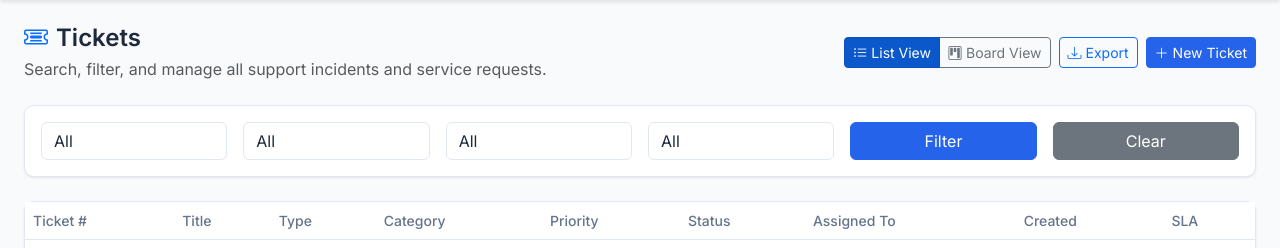
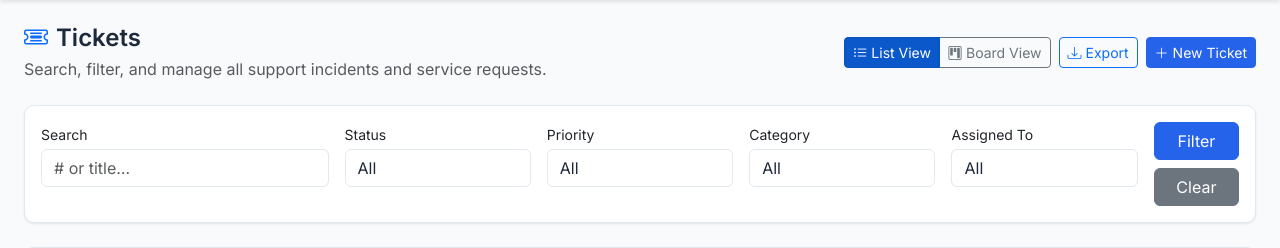
Before and after one commit to avsjadikari/ServiceDesk, a Flask app: page /tickets in a window 1280 px wide. Shown: the part 56-304 px from the top of the page. Run offline with Flask 3, Linux system fonts and the light colour scheme; the visitor is signed in with stand-in values (Sample User, id 1); data comes from the database, SQL or seed files in the repository; data that the repository does not hold is empty.

Commit message:
Add ticket search, nav highlight, and labeled filters

```diff
--- a/app/forms.py
+++ b/app/forms.py
@@ -194,6 +194,7 @@ class TicketForm(FlaskForm):
 
 
 class TicketFilterForm(FlaskForm):
+    q = StringField("Search", validators=[Optional(), Length(max=200)])
     status = SelectField(
         "Status",
         choices=[
--- a/app/routes/tickets.py
+++ b/app/routes/tickets.py
@@ -15,6 +15,7 @@ from flask import (
     url_for,
 )
 from flask_login import current_user, login_required
+from sqlalchemy import or_
 from sqlalchemy.orm import joinedload
 from werkzeug.datastructures import FileStorage
 from werkzeug.utils import secure_filename
@@ -97,7 +98,18 @@ def index():
     priority = request.args.get("priority")
     category = request.args.get("category")
     assigned_to = request.args.get("assigned_to", type=int)
+    q = (request.args.get("q") or "").strip()
 
+    if q:
+        like = f"%{q}%"
+        query = query.filter(
+            or_(
+                Ticket.ticket_number.ilike(like),
+                Ticket.title.ilike(like),
+                Ticket.description.ilike(like),
+                Ticket.category.ilike(like),
+            )
+        )
     if status:
         query = query.filter_by(status=status)
     if priority:
--- a/app/templates/base.html
+++ b/app/templates/base.html
@@ -449,32 +449,32 @@
                 <div class="position-sticky pt-3">
                     <ul class="nav flex-column">
                         <li class="nav-item">
-                            <a class="nav-link" href="{{ url_for('main.dashboard') }}">
+                            <a class="nav-link {% if request.endpoint == 'main.dashboard' %}active{% endif %}" href="{{ url_for('main.dashboard') }}">
                                 <i class="bi bi-speedometer2"></i>{{ _('Dashboard') }}
                             </a>
                         </li>
                         <li class="nav-item">
-                            <a class="nav-link" href="{{ url_for('tickets.index') }}">
+                            <a class="nav-link {% if request.endpoint and request.endpoint.startswith('tickets.') and request.endpoint != 'tickets.board' %}active{% endif %}" href="{{ url_for('tickets.index') }}">
                                 <i class="bi bi-ticket-detailed"></i>{{ _('Tickets') }}
                             </a>
                         </li>
                         <li class="nav-item">
-                            <a class="nav-link" href="{{ url_for('tickets.board') }}">
+                            <a class="nav-link {% if request.endpoint == 'tickets.board' %}active{% endif %}" href="{{ url_for('tickets.board') }}">
                                 <i class="bi bi-kanban"></i>{{ _('Kanban Board') }}
                             </a>
                         </li>
                         <li class="nav-item">
-                            <a class="nav-link" href="{{ url_for('knowledge.index') }}">
+                            <a class="nav-link {% if request.endpoint and request.endpoint.startswith('knowledge.') %}active{% endif %}" href="{{ url_for('knowledge.index') }}">
                                 <i class="bi bi-book"></i>{{ _('Knowledge Base') }}
                             </a>
                         </li>
                         <li class="nav-item">
-                            <a class="nav-link" href="{{ url_for('assets.index') }}">
+                            <a class="nav-link {% if request.endpoint and request.endpoint.startswith('assets.') %}active{% endif %}" href="{{ url_for('assets.index') }}">
                                 <i class="bi bi-pc"></i>{{ _('Assets') }}
                             </a>
                         </li>
                         <li class="nav-item">
-                            <a class="nav-link" href="{{ url_for('analytics.index') }}">
+                            <a class="nav-link {% if request.endpoint and request.endpoint.startswith('analytics.') %}active{% endif %}" href="{{ url_for('analytics.index') }}">
                                 <i class="bi bi-graph-up"></i>{{ _('Analytics') }}
                             </a>
                         </li>
@@ -485,17 +485,17 @@
                     {% if current_user.is_admin() %}
                     <ul class="nav flex-column">
                         <li class="nav-item">
-                            <a class="nav-link" href="{{ url_for('settings.index') }}">
+                            <a class="nav-link {% if request.endpoint and request.endpoint.startswith('settings.') %}active{% endif %}" href="{{ url_for('settings.index') }}">
                                 <i class="bi bi-sliders"></i>{{ _('System Settings') }}
                             </a>
                         </li>
                         <li class="nav-item">
-                            <a class="nav-link" href="{{ url_for('setup.db_init') }}">
+                            <a class="nav-link {% if request.endpoint == 'setup.db_init' %}active{% endif %}" href="{{ url_for('setup.db_init') }}">
                                 <i class="bi bi-database-gear"></i>DB Initialize
                             </a>
                         </li>
                         <li class="nav-item">
-                            <a class="nav-link" href="{{ url_for('setup.db_backup') }}">
+                            <a class="nav-link {% if request.endpoint == 'setup.db_backup' %}active{% endif %}" href="{{ url_for('setup.db_backup') }}">
                                 <i class="bi bi-download"></i>DB Backup
                             </a>
                         </li>
--- a/app/templates/tickets/index.html
+++ b/app/templates/tickets/index.html
@@ -30,23 +30,29 @@
 <div class="card mb-4">
     <div class="card-body">
         <form method="GET" class="row g-3">
+            <div class="col-md-3">
+                <label for="{{ form.q.id }}" class="form-label small mb-1">{{ _('Search') }}</label>
+                {{ form.q(class="form-control", placeholder=_('# or title…')) }}
+            </div>
             <div class="col-md-2">
+                <label class="form-label small mb-1">{{ _('Status') }}</label>
                 {{ form.status(class="form-select") }}
             </div>
             <div class="col-md-2">
+                <label class="form-label small mb-1">{{ _('Priority') }}</label>
                 {{ form.priority(class="form-select") }}
             </div>
             <div class="col-md-2">
+                <label class="form-label small mb-1">{{ _('Category') }}</label>
                 {{ form.category(class="form-select") }}
             </div>
             <div class="col-md-2">
+                <label class="form-label small mb-1">{{ _('Assigned To') }}</label>
                 {{ form.assigned_to(class="form-select") }}
             </div>
-            <div class="col-md-2">
-                <button type="submit" class="btn btn-primary w-100">{{ _('Filter') }}</button>
-            </div>
-            <div class="col-md-2">
-                <a href="{{ url_for('tickets.index') }}" class="btn btn-secondary w-100">{{ _('Clear') }}</a>
+            <div class="col-md-1 d-grid gap-2">
+                <button type="submit" class="btn btn-primary">{{ _('Filter') }}</button>
+                <a href="{{ url_for('tickets.index') }}" class="btn btn-secondary">{{ _('Clear') }}</a>
             </div>
         </form>
     </div>
```
Also changed, not shown: docs/DESIGN.md (+12 -0 lines), docs/EXPERIMENTS.md (+7 -0 lines), docs/IMPROVE-APP-PLAN.md (+3 -3 lines), tests/test_tickets.py (+46 -0 lines).
